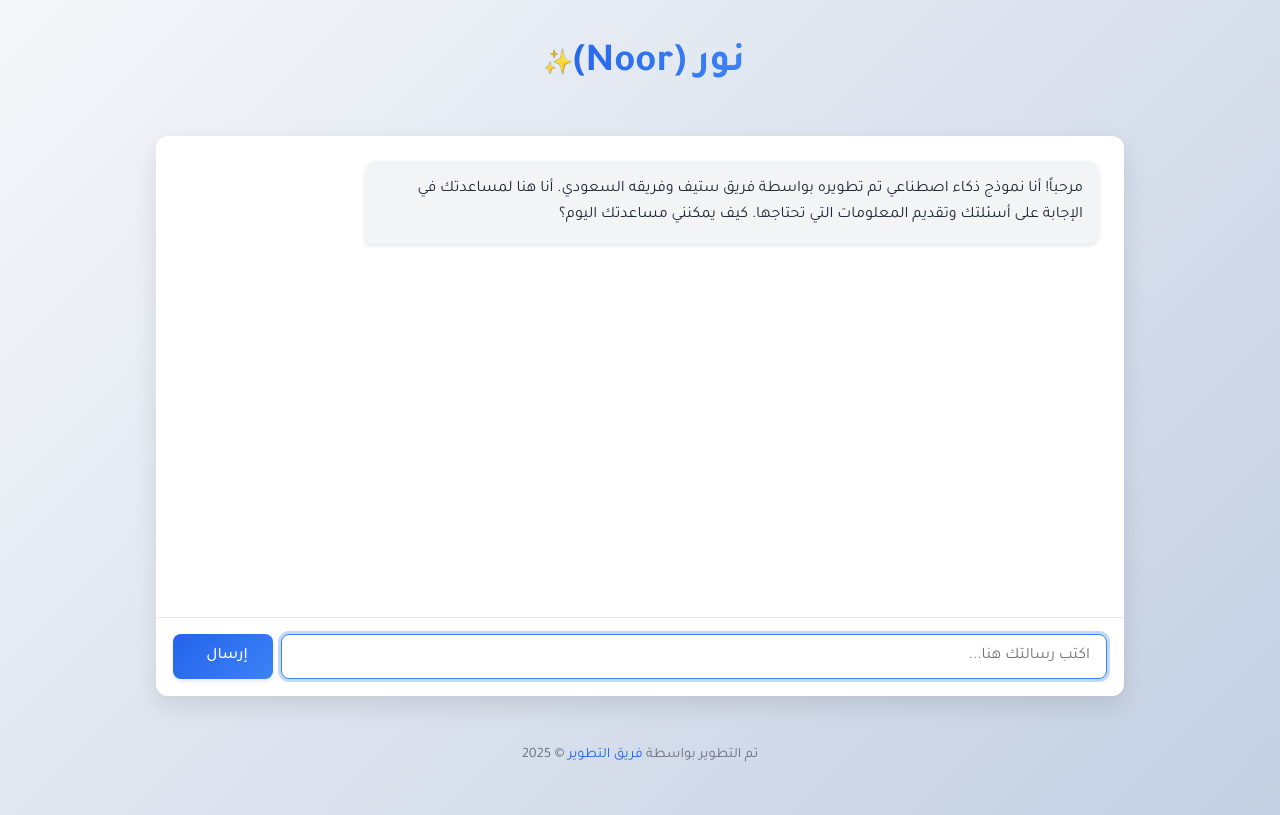
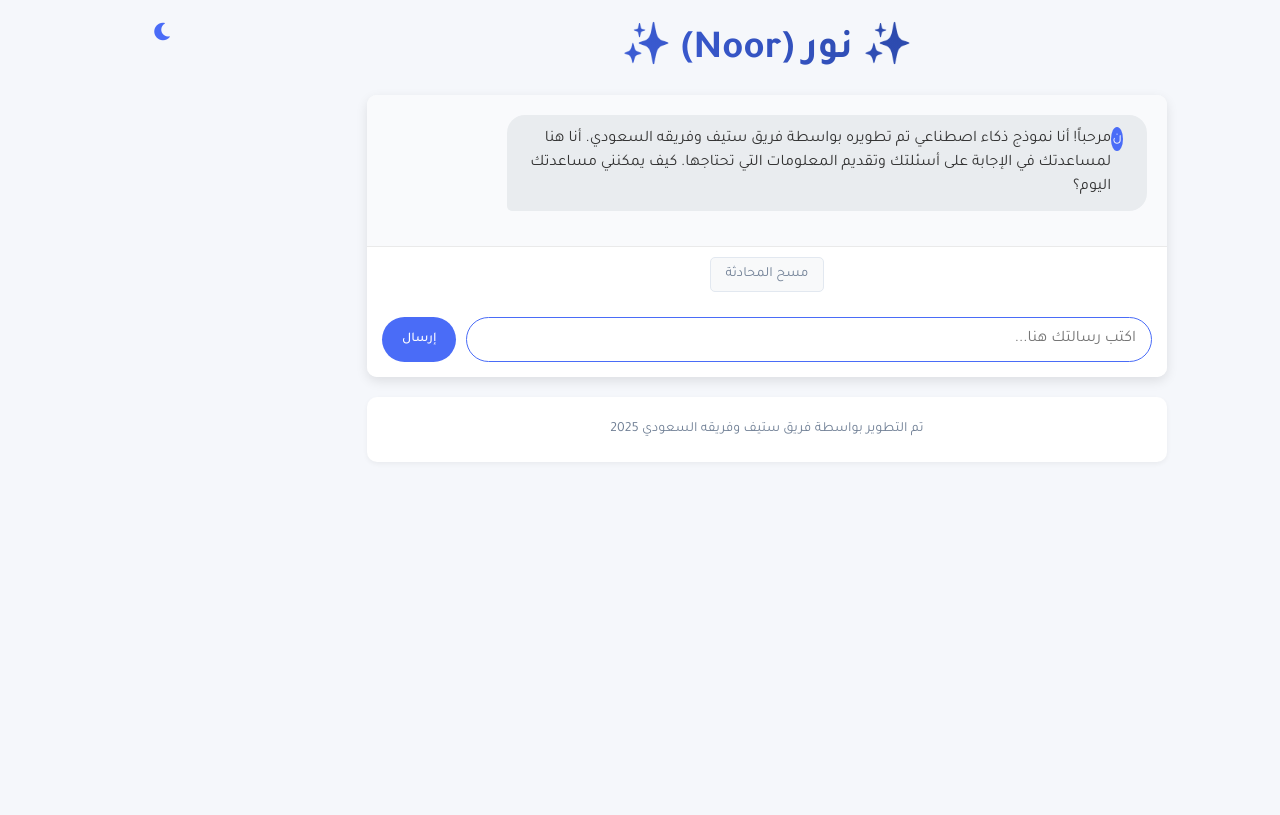
Before and after one commit to Abdualzizsm/noor, a Flask app: page / in a window 1280 px wide. Run offline with Flask 3, Linux system fonts and the light colour scheme.

Commit message:
تحسين واجهة المستخدم: إضافة أيقونة للروبوت، زر مسح المحادثة، والوضع الليلي/النهاري

```diff
--- a/static/css/style.css
+++ b/static/css/style.css
@@ -17,124 +17,55 @@
     --gradient-end: #3b82f6;
 }
 
-* {
+body {
+    font-family: 'Tajawal', sans-serif;
     margin: 0;
     padding: 0;
-    box-sizing: border-box;
-}
-
-body {
-    font-family: 'Tajawal', sans-serif;
-    background-color: var(--bg-color);
-    color: var(--text-color);
-    line-height: 1.6;
+    background-color: #f5f7fb;
+    color: #333;
     direction: rtl;
-    background-image: linear-gradient(135deg, #f5f7fa 0%, #c3cfe2 100%);
-    min-height: 100vh;
 }
 
 .container {
-    max-width: 1000px;
+    max-width: 800px;
     margin: 0 auto;
-    padding: 2rem 1rem;
-    display: flex;
-    flex-direction: column;
-    min-height: 100vh;
+    padding: 20px;
 }
 
 header {
     text-align: center;
-    margin-bottom: 2rem;
-    animation: fadeIn 1s ease-in-out;
-}
-
-@keyframes fadeIn {
-    from {
-        opacity: 0;
-        transform: translateY(-20px);
-    }
-    to {
-        opacity: 1;
-        transform: translateY(0);
-    }
+    margin-bottom: 20px;
 }
 
 header h1 {
-    margin-bottom: 0.5rem;
-    background: linear-gradient(to right, var(--gradient-start), var(--gradient-end));
+    margin: 0;
+    font-size: 2.5rem;
+    color: transparent;
+    background: linear-gradient(45deg, #4a6cf7, #1e3a8a);
     -webkit-background-clip: text;
-    -webkit-text-fill-color: transparent;
     background-clip: text;
-    text-fill-color: transparent;
-    display: inline-block;
-    font-size: 2.5rem;
-}
-
-header h1::after {
-    content: "✨";
-    font-size: 1.5rem;
-    margin-left: 0.5rem;
-    -webkit-text-fill-color: gold;
-    text-fill-color: gold;
-}
-
-.subtitle {
-    color: var(--text-light);
-    font-size: 1.1rem;
-}
-
-.project-identity {
-    font-size: 0.8rem;
-    color: var(--primary-color);
-    margin-top: 0.5rem;
-    font-style: italic;
-}
-
-main {
-    flex: 1;
 }
 
 .chat-container {
-    background-color: var(--bg-light);
-    border-radius: 12px;
-    box-shadow: 0 10px 25px rgba(0, 0, 0, 0.1);
+    background-color: #ffffff;
+    border-radius: 10px;
+    box-shadow: 0 4px 12px rgba(0, 0, 0, 0.1);
     overflow: hidden;
-    display: flex;
-    flex-direction: column;
-    height: 70vh;
-    transition: all 0.3s ease;
-    border: 1px solid rgba(255, 255, 255, 0.18);
-    backdrop-filter: blur(10px);
-}
-
-.chat-container:hover {
-    box-shadow: 0 15px 30px rgba(0, 0, 0, 0.15);
-    transform: translateY(-5px);
+    margin-bottom: 20px;
 }
 
 .chat-messages {
-    flex: 1;
+    padding: 20px;
+    max-height: 400px;
     overflow-y: auto;
-    padding: 1.5rem;
-    scroll-behavior: smooth;
+    background-color: #f9fafc;
+    border-bottom: 1px solid #eaeaea;
 }
 
 .message {
-    margin-bottom: 1rem;
+    margin-bottom: 15px;
     display: flex;
     flex-direction: column;
-    animation: messageIn 0.3s ease-out;
-}
-
-@keyframes messageIn {
-    from {
-        opacity: 0;
-        transform: translateY(10px);
-    }
-    to {
-        opacity: 1;
-        transform: translateY(0);
-    }
 }
 
 .message.user {
@@ -147,159 +78,206 @@ main {
 
 .message-content {
     max-width: 80%;
-    padding: 1rem;
-    border-radius: 12px;
-    box-shadow: 0 2px 4px var(--shadow-color);
-    transition: all 0.2s ease;
-}
-
-.message-content:hover {
-    box-shadow: 0 4px 8px var(--shadow-color);
+    padding: 12px 16px;
+    border-radius: 18px;
+    position: relative;
+    display: flex;
+    align-items: flex-start;
 }
 
 .message.user .message-content {
-    background-image: linear-gradient(135deg, var(--gradient-start), var(--gradient-end));
+    background-color: #4a6cf7;
     color: white;
-    border-bottom-right-radius: 4px;
+    border-bottom-right-radius: 5px;
 }
 
 .message.bot .message-content {
-    background-color: var(--bot-message-bg);
-    border-bottom-left-radius: 4px;
+    background-color: #e9ecef;
+    color: #333;
+    border-bottom-left-radius: 5px;
+}
+
+.bot-icon {
+    width: 24px;
+    height: 24px;
+    margin-right: 8px;
+    background-color: #4a6cf7;
+    border-radius: 50%;
+    display: flex;
+    justify-content: center;
+    align-items: center;
+    color: white;
+    font-size: 14px;
 }
 
 .message-content p {
-    margin-bottom: 0.5rem;
-}
-
-.message-content p:last-child {
-    margin-bottom: 0;
+    margin: 0;
+    line-height: 1.5;
 }
 
 .chat-input-container {
-    padding: 1rem;
-    border-top: 1px solid var(--border-color);
-    background-color: var(--bg-light);
+    padding: 15px;
+    display: flex;
+    background-color: #ffffff;
 }
 
 #chat-form {
     display: flex;
-    gap: 0.5rem;
+    width: 100%;
 }
 
 #user-input {
     flex: 1;
-    padding: 0.75rem 1rem;
-    border: 1px solid var(--border-color);
-    border-radius: 8px;
+    padding: 12px 15px;
+    border: 1px solid #ddd;
+    border-radius: 25px;
+    font-size: 16px;
+    outline: none;
+    transition: border-color 0.3s;
     font-family: 'Tajawal', sans-serif;
-    font-size: 1rem;
-    outline: none;
-    transition: all 0.3s;
-    box-shadow: 0 2px 4px rgba(0, 0, 0, 0.05);
 }
 
 #user-input:focus {
-    border-color: var(--primary-light);
-    box-shadow: 0 0 0 3px rgba(59, 130, 246, 0.3);
+    border-color: #4a6cf7;
 }
 
 #send-button {
-    background-image: linear-gradient(135deg, var(--gradient-start), var(--gradient-end));
+    background-color: #4a6cf7;
     color: white;
     border: none;
-    border-radius: 8px;
-    padding: 0.75rem 1.5rem;
+    border-radius: 25px;
+    padding: 0 20px;
+    margin-right: 10px;
+    cursor: pointer;
     font-family: 'Tajawal', sans-serif;
-    font-size: 1rem;
     font-weight: 500;
-    cursor: pointer;
-    transition: all 0.3s;
+    transition: background-color 0.3s;
+    position: relative;
     display: flex;
     align-items: center;
     justify-content: center;
-    min-width: 100px;
-    box-shadow: 0 2px 4px rgba(0, 0, 0, 0.1);
 }
 
 #send-button:hover {
-    transform: translateY(-2px);
-    box-shadow: 0 4px 8px rgba(0, 0, 0, 0.15);
-}
-
-#send-button:active {
-    transform: translateY(0);
+    background-color: #3a5bd9;
 }
 
 #send-button:disabled {
-    background: var(--text-light);
+    background-color: #a0aec0;
     cursor: not-allowed;
-    transform: none;
-    box-shadow: none;
 }
 
 .loading-spinner {
     display: none;
-    width: 20px;
-    height: 20px;
-    border: 3px solid rgba(255, 255, 255, 0.3);
+    width: 16px;
+    height: 16px;
+    border: 2px solid rgba(255, 255, 255, 0.3);
     border-radius: 50%;
-    border-top-color: white;
+    border-top-color: #fff;
     animation: spin 1s ease-in-out infinite;
+    position: absolute;
 }
 
 @keyframes spin {
-    to {
-        transform: rotate(360deg);
-    }
-}
-
-.button-text {
-    margin-left: 0.5rem;
+    to { transform: rotate(360deg); }
 }
 
 .error-message {
-    background-color: #fee2e2;
-    color: var(--error-color);
-    padding: 0.75rem;
-    border-radius: 8px;
-    margin-bottom: 1rem;
+    color: #e53e3e;
     text-align: center;
-    animation: shake 0.5s cubic-bezier(.36,.07,.19,.97) both;
-}
-
-@keyframes shake {
-    10%, 90% {
-        transform: translate3d(-1px, 0, 0);
-    }
-    20%, 80% {
-        transform: translate3d(2px, 0, 0);
-    }
-    30%, 50%, 70% {
-        transform: translate3d(-4px, 0, 0);
-    }
-    40%, 60% {
-        transform: translate3d(4px, 0, 0);
-    }
+    margin: 10px 0;
+    padding: 10px;
+    background-color: #fff5f5;
+    border-radius: 5px;
+    border-left: 3px solid #e53e3e;
 }
 
 footer {
     text-align: center;
-    margin-top: 2rem;
-    color: var(--text-light);
-    font-size: 0.9rem;
-    padding: 1rem;
+    margin-top: 20px;
+    color: #718096;
+    font-size: 14px;
+    padding: 10px;
+    background-color: #ffffff;
+    border-radius: 10px;
+    box-shadow: 0 2px 5px rgba(0, 0, 0, 0.05);
 }
 
-footer a {
-    color: var(--primary-color);
-    text-decoration: none;
-    transition: color 0.3s;
+.clear-chat-button {
+    background-color: #f8f9fa;
+    color: #718096;
+    border: 1px solid #e2e8f0;
+    border-radius: 5px;
+    padding: 8px 15px;
+    margin: 10px 0;
+    cursor: pointer;
+    font-family: 'Tajawal', sans-serif;
+    font-size: 14px;
+    transition: all 0.3s;
+    display: block;
+    margin-left: auto;
+    margin-right: auto;
 }
 
-footer a:hover {
-    color: var(--primary-dark);
-    text-decoration: underline;
+.clear-chat-button:hover {
+    background-color: #e2e8f0;
+    color: #4a5568;
+}
+
+.theme-toggle {
+    position: absolute;
+    top: 20px;
+    left: 20px;
+    background: none;
+    border: none;
+    color: #4a6cf7;
+    font-size: 20px;
+    cursor: pointer;
+    z-index: 100;
+}
+
+body.dark-mode {
+    background-color: #1a202c;
+    color: #e2e8f0;
+}
+
+body.dark-mode .chat-container {
+    background-color: #2d3748;
+}
+
+body.dark-mode .chat-messages {
+    background-color: #2d3748;
+    border-bottom-color: #4a5568;
+}
+
+body.dark-mode .message.bot .message-content {
+    background-color: #4a5568;
+    color: #e2e8f0;
+}
+
+body.dark-mode #user-input {
+    background-color: #4a5568;
+    color: #e2e8f0;
+    border-color: #718096;
+}
+
+body.dark-mode .chat-input-container {
+    background-color: #2d3748;
+}
+
+body.dark-mode footer {
+    background-color: #2d3748;
+    color: #a0aec0;
+}
+
+body.dark-mode .clear-chat-button {
+    background-color: #4a5568;
+    color: #e2e8f0;
+    border-color: #718096;
+}
+
+body.dark-mode .clear-chat-button:hover {
+    background-color: #718096;
 }
 
 /* التوافق مع الأجهزة المحمولة */
--- a/static/js/script.js
+++ b/static/js/script.js
@@ -6,9 +6,46 @@ document.addEventListener('DOMContentLoaded', function() {
     const sendButton = document.getElementById('send-button');
     const loadingSpinner = document.getElementById('loading-spinner');
     const buttonText = document.querySelector('.button-text');
+    const clearChatButton = document.getElementById('clear-chat');
+    const themeToggle = document.getElementById('theme-toggle');
+    const themeIcon = themeToggle.querySelector('i');
 
     // تحديث السنة الحالية في التذييل
     document.getElementById('current-year').textContent = new Date().getFullYear();
+
+    // التحقق من وجود تفضيل للوضع المظلم في التخزين المحلي
+    if (localStorage.getItem('darkMode') === 'enabled') {
+        document.body.classList.add('dark-mode');
+        themeIcon.classList.remove('fa-moon');
+        themeIcon.classList.add('fa-sun');
+    }
+
+    // إضافة مستمع الحدث لزر تبديل الوضع
+    themeToggle.addEventListener('click', function() {
+        document.body.classList.toggle('dark-mode');
+
+        // تحديث الأيقونة
+        if (document.body.classList.contains('dark-mode')) {
+            themeIcon.classList.remove('fa-moon');
+            themeIcon.classList.add('fa-sun');
+            localStorage.setItem('darkMode', 'enabled');
+        } else {
+            themeIcon.classList.remove('fa-sun');
+            themeIcon.classList.add('fa-moon');
+            localStorage.setItem('darkMode', 'disabled');
+        }
+    });
+
+    // إضافة مستمع الحدث لزر مسح المحادثة
+    clearChatButton.addEventListener('click', function() {
+        // الاحتفاظ برسالة الترحيب فقط
+        const welcomeMessage = chatMessages.querySelector('.message.bot');
+        chatMessages.innerHTML = '';
+        chatMessages.appendChild(welcomeMessage);
+
+        // التمرير إلى أعلى المحادثة
+        chatMessages.scrollTop = 0;
+    });
 
     // إضافة مستمع الحدث لنموذج الدردشة
     chatForm.addEventListener('submit', async function(e) {
@@ -78,13 +115,22 @@ document.addEventListener('DOMContentLoaded', function() {
         const messageContent = document.createElement('div');
         messageContent.className = 'message-content';
 
+        // إضافة أيقونة للروبوت إذا كانت الرسالة من البوت
+        if (sender === 'bot') {
+            const botIcon = document.createElement('div');
+            botIcon.className = 'bot-icon';
+            botIcon.textContent = 'ن';
+            messageContent.appendChild(botIcon);
+        }
+
         // تقسيم المحتوى إلى فقرات
-        const paragraphs = content.split('\n').filter(p => p.trim() !== '');
-
+        const paragraphs = content.split('\n');
         paragraphs.forEach(paragraph => {
-            const p = document.createElement('p');
-            p.textContent = paragraph;
-            messageContent.appendChild(p);
+            if (paragraph.trim() !== '') {
+                const p = document.createElement('p');
+                p.textContent = paragraph;
+                messageContent.appendChild(p);
+            }
         });
 
         messageDiv.appendChild(messageContent);
--- a/templates/index.html
+++ b/templates/index.html
@@ -6,11 +6,16 @@
     <title>نور (Noor)</title>
     <link rel="stylesheet" href="{{ url_for('static', filename='css/style.css') }}">
     <link href="https://fonts.googleapis.com/css2?family=Tajawal:wght@400;500;700&display=swap" rel="stylesheet">
+    <link rel="stylesheet" href="https://cdnjs.cloudflare.com/ajax/libs/font-awesome/6.0.0-beta3/css/all.min.css">
 </head>
 <body>
     <div class="container">
+        <button class="theme-toggle" id="theme-toggle" title="تبديل الوضع الليلي/النهاري">
+            <i class="fas fa-moon"></i>
+        </button>
+
         <header>
-            <h1>نور (Noor)</h1>
+            <h1>✨ نور (Noor) ✨</h1>
         </header>
 
         <main>
@@ -18,17 +23,20 @@
                 <div class="chat-messages" id="chat-messages">
                     <div class="message bot">
                         <div class="message-content">
+                            <div class="bot-icon">ن</div>
                             <p>مرحباً! أنا نموذج ذكاء اصطناعي تم تطويره بواسطة فريق ستيف وفريقه السعودي. أنا هنا لمساعدتك في الإجابة على أسئلتك وتقديم المعلومات التي تحتاجها. كيف يمكنني مساعدتك اليوم؟</p>
                         </div>
                     </div>
                 </div>
 
+                <button class="clear-chat-button" id="clear-chat">مسح المحادثة</button>
+
                 <div class="chat-input-container">
                     <form id="chat-form">
                         <input type="text" id="user-input" placeholder="اكتب رسالتك هنا..." autocomplete="off">
                         <button type="submit" id="send-button">
+                            <span class="loading-spinner" id="loading-spinner"></span>
                             <span class="button-text">إرسال</span>
-                            <span class="loading-spinner" id="loading-spinner"></span>
                         </button>
                     </form>
                 </div>
@@ -36,7 +44,7 @@
         </main>
 
         <footer>
-            <p>تم التطوير بواسطة <a href="#" target="_blank">فريق التطوير</a> &copy; <span id="current-year"></span></p>
+            <p>تم التطوير بواسطة فريق ستيف وفريقه السعودي <span id="current-year">2025</span></p>
         </footer>
     </div>
 
```
